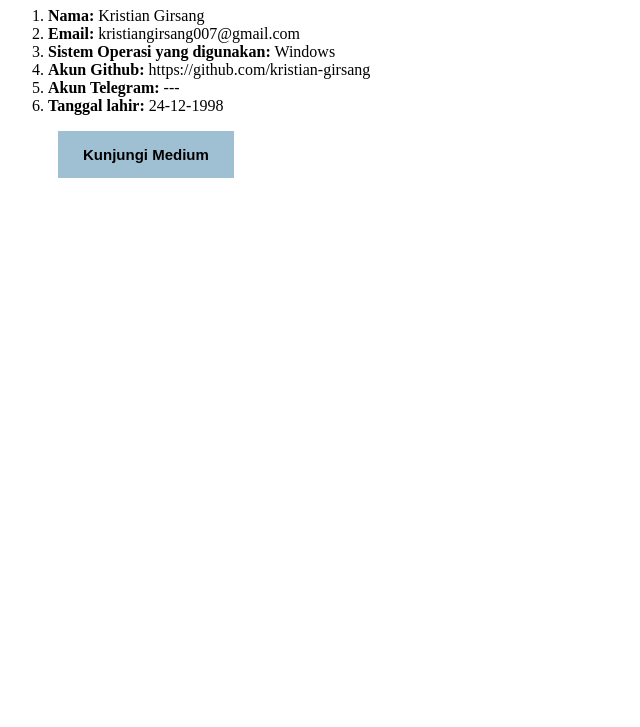
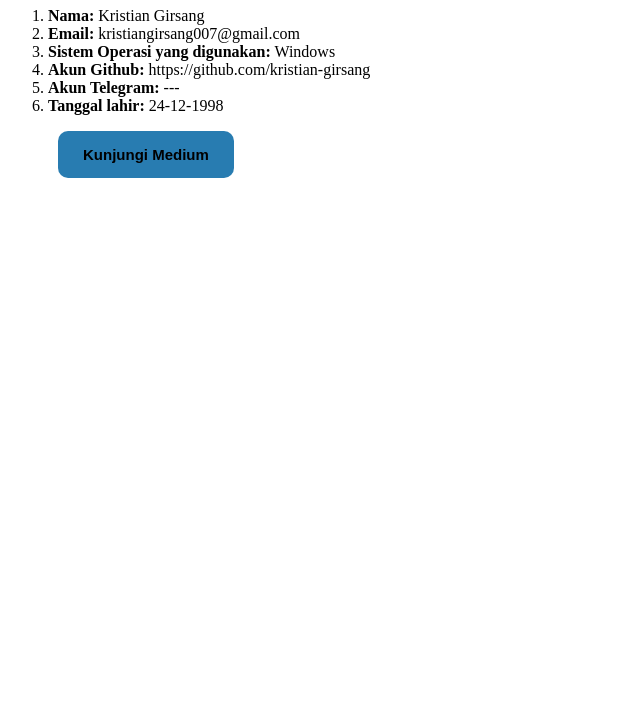
Before and after one commit to kristian-girsang/TugasMinggu1, a plain HTML site: page index.html in a window 1280 px wide. Shown: the part 73-800 px from the top of the page, without its empty margins (0-640 px from the left). Drawn offline with Linux system fonts and the light colour scheme.

Commit message:
memperbaiki image border dan image border radius

```diff
--- a/index.css
+++ b/index.css
@@ -1,12 +1,13 @@
 button{
-    background-color:  #9fbfd3;
+    background-color:  #287cb1;
     padding: 15px 25px;
     margin: auto 50px;
     border-style: none;
     font-size: 15px;
     font-weight: bold;
+    border-radius: 10px;
 }
 
 button:hover{
-    background-color:  #2861b8;
+    background-color:  #99b9e9;
 }
```
